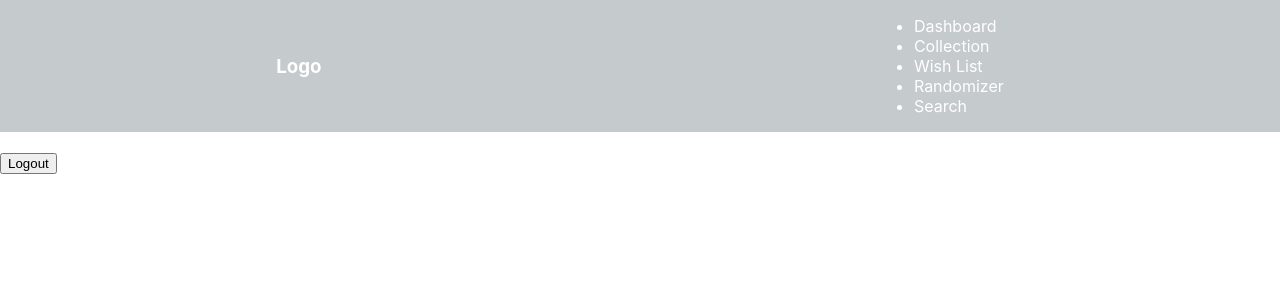
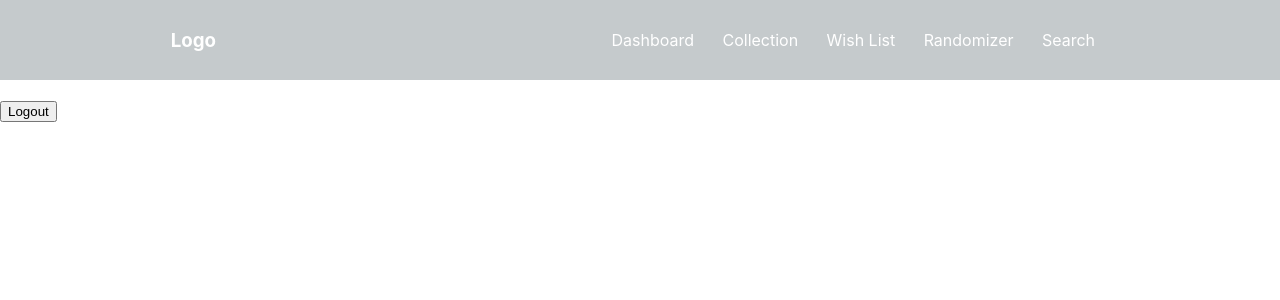
Before and after one commit to debersole81/audiophile, a React (Create React App) app: page /dashboard in a window 1280 px wide. Shown: the top 300 px of the page. Built offline with nearby package versions, Linux system fonts and the light colour scheme.

Commit message:
Added nav-links classname to ul element

```diff
--- a/src/components/Nav.js
+++ b/src/components/Nav.js
@@ -6,7 +6,7 @@ function Nav() {
     return (
         <nav className="nav">
             <h3>Logo</h3>
-            <ul>
+            <ul className="nav-links">
                 <li>Dashboard</li>
                 <li>Collection</li>
                 <li>Wish List</li>
```
